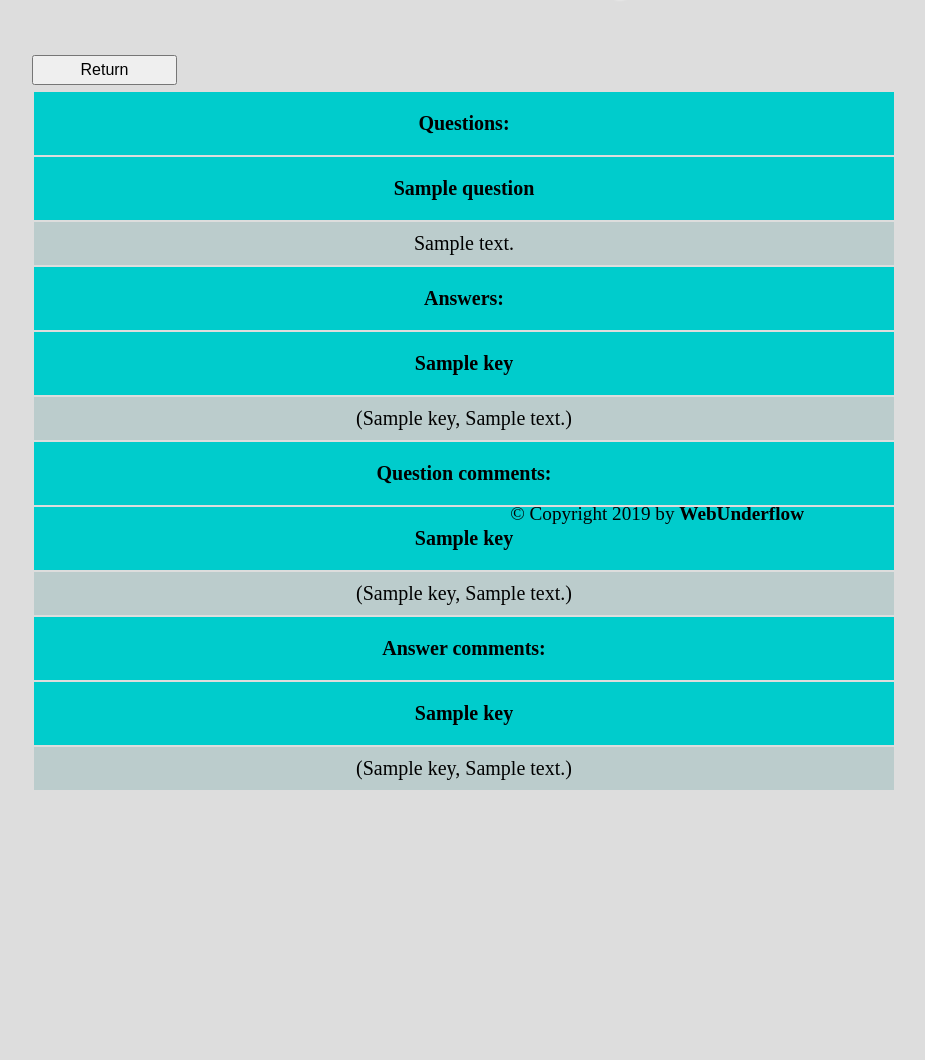
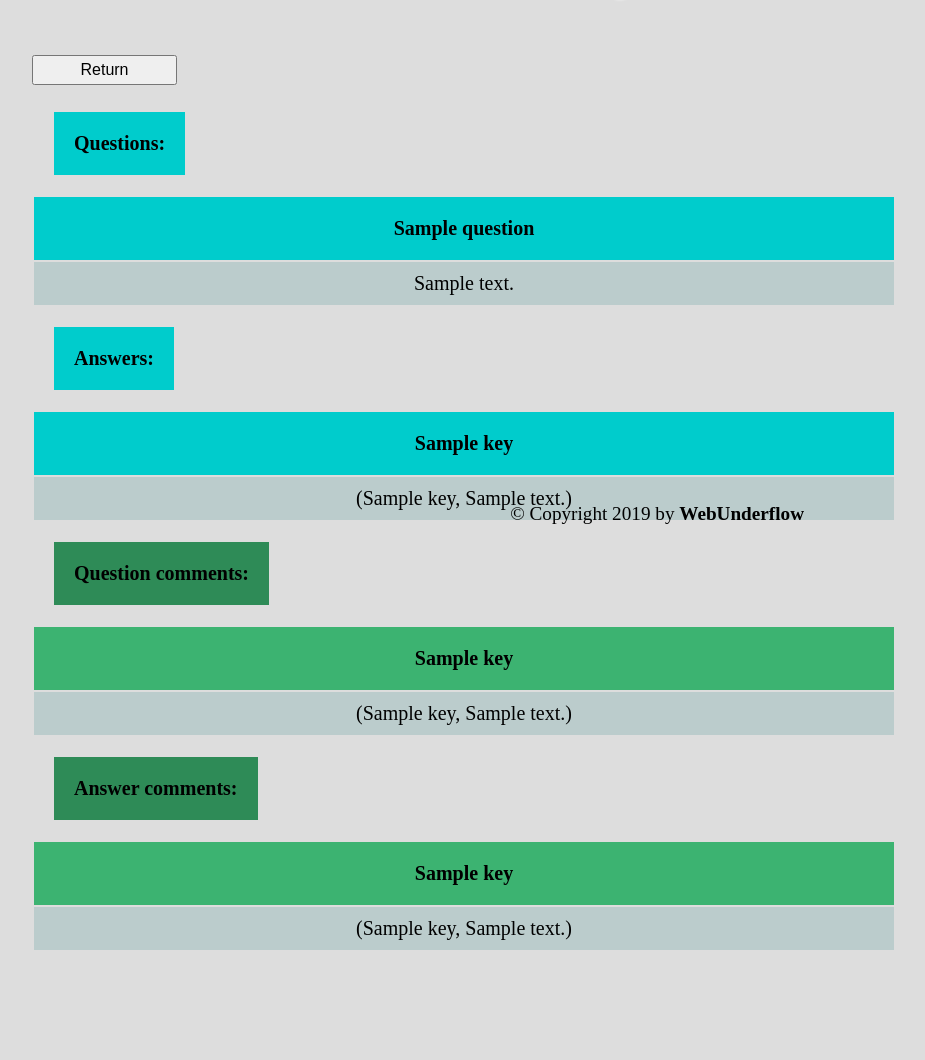
Before and after one commit to LaszloNagy85/ask-mate-WT, a Flask app: template templates/user-activity.html in a window 1280 px wide. Shown: the part 275-1335 px from the top of the page, without its empty margins (176-1101 px from the left). Before the commit the page ends 1065 px from the top, so only its background shows below. Run offline with Flask 2, Linux system fonts and the light colour scheme; the template is opened without the code that fills it: most values are stand-ins (such as "Sample title", 1, 10 or a date in 2020); some web fonts are replaced.

Commit message:
Update passworf field in login/register and user activity css

```diff
--- a/static/style.css
+++ b/static/style.css
@@ -258,3 +258,31 @@ button {
     font-weight: bold;
     display: inline-block;
 }
+
+
+.user_activity{
+    position: center;
+    text-align: center;
+    horiz-align: left;
+}
+
+.user_activity .ua_header{
+    float: left;
+    horiz-align: left;
+    font-size: 1em;
+    background-color: #0cc;
+    margin: 20px;
+    padding: 20px;
+
+}
+
+.user_activity .ua_comment_header {
+    float: left;
+    horiz-align: left;
+    background-color: #2E8B57;
+}
+
+.user_activity .ua_comment_th{
+    horiz-align: left;
+    background-color: #3CB371
+}
--- a/templates/register-login.html
+++ b/templates/register-login.html
@@ -15,7 +15,7 @@
         </p>
         <p>
             <label for="password">Password:</label><br>
-            <input type="text" id="password" name="password" required/>
+            <input type="password" id="password" name="password" required/>
         </p>
         <button class="buttons" type="submit">
         {% if html_data == "Registration" %}Register
--- a/templates/user-activity.html
+++ b/templates/user-activity.html
@@ -4,13 +4,11 @@
 {% block content %}
     <button class="buttons" onclick="window.location.href='{{ url_for('route_list') }}'">Return</button>
 
-        <table>
-
+        <table class="user_activity">
+        <tbody>
             {% if user_questions %}
             {% for question in user_questions %}
-        <tr>
-            <th>Questions:</th>
-        </tr>
+            <th class="ua_header">Questions:</th>
             <tr>
                 {% if question['title'] == None %}
                 {% continue %}
@@ -33,9 +31,7 @@
 
             {% if user_answers %}
             {% for key, values in user_answers.items() %}
-        <tr>
-            <th>Answers:</th>
-        </tr>
+            <th class="ua_header">Answers:</th>
             <tr>
                 {% if key == None %}
                 {% continue %}
@@ -55,14 +51,12 @@
 
             {% if user_question_comments %}
             {% for key, values in user_question_comments.items() %}
-        <tr>
-            <th>Question comments:</th>
-        </tr>
+            <th class="ua_comment_header">Question comments:</th>
             <tr>
                 {% if key == None %}
                 {% continue %}
                 {% else %}
-            <th>{{ key }}</th>
+                <th class="ua_comment_th">{{ key }}</th>
                 {% endif %}
             </tr>
             <tr>
@@ -77,14 +71,12 @@
 
             {% if user_answer_comments %}
             {% for key, values in user_answer_comments.items() %}
-        <tr>
-            <th>Answer comments:</th>
-        </tr>
+            <th class="ua_comment_header">Answer comments:</th>
             <tr>
                 {% if key == None %}
                 {% continue %}
                 {% else %}
-            <th>{{ key }}</th>
+                <th class="ua_comment_th">{{ key }}</th>
                 {% endif %}
             </tr>
             <tr>
@@ -96,7 +88,7 @@
             </tr>
             {% endfor %}
             {% endif %}
-
+        </tbody>
         </table>
 
 {% endblock %}
```
Lines whose indentation alone changed are shown as unchanged.
